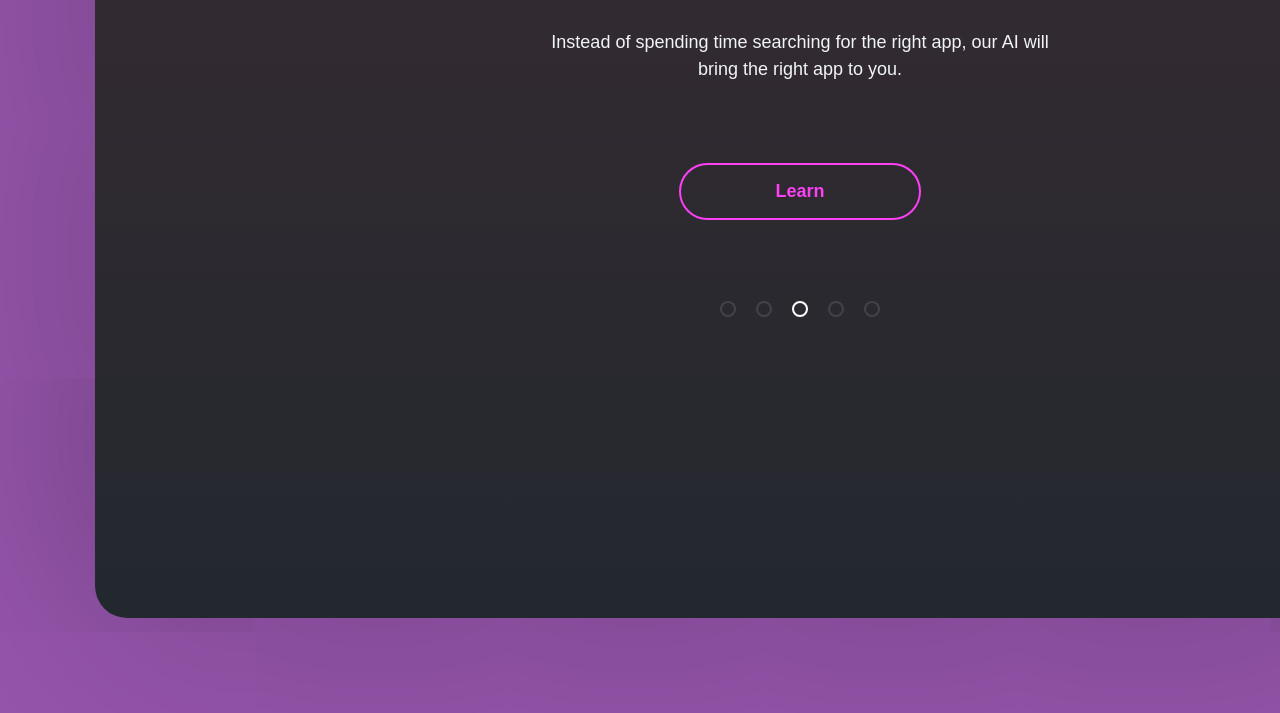
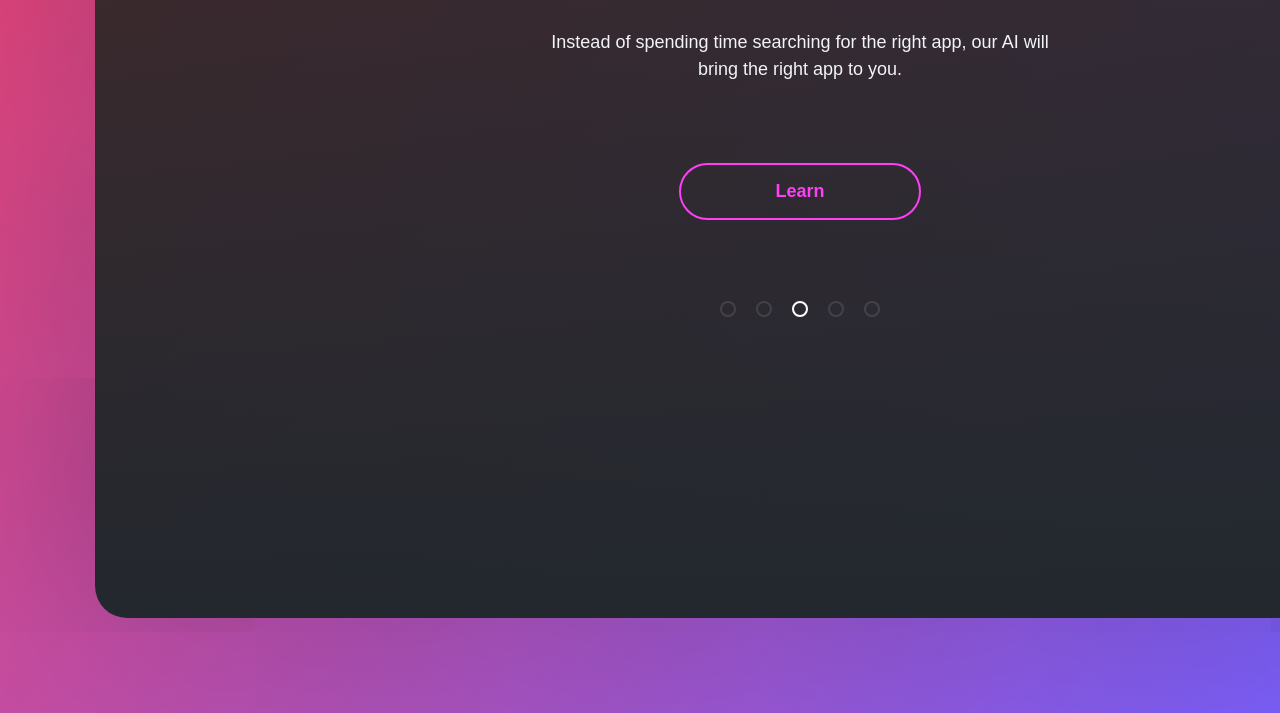
Before and after one commit to kuharenko-olya/Power, a plain HTML site: page index.html in a window 1280 px wide. Shown: the part 639-1352 px from the top of the page. Drawn offline with Linux system fonts and the light colour scheme; a web font is replaced by a local one.

Commit message:
upd background

```diff
--- a/style.css
+++ b/style.css
@@ -30,7 +30,7 @@ a {
 
 .wrapper {
     padding: 95px 95px;
-    background-color: #6a0e89b3;
+    background: linear-gradient(124.53deg, #FC3F5F 0%, #7D61FF 100.32%);
 }
 
 .container {
```
